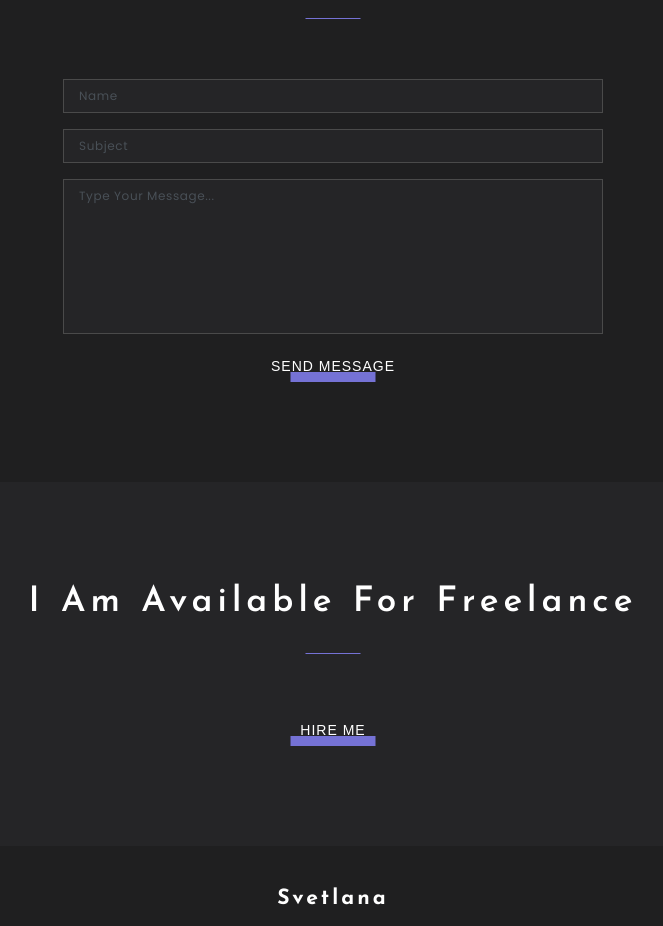
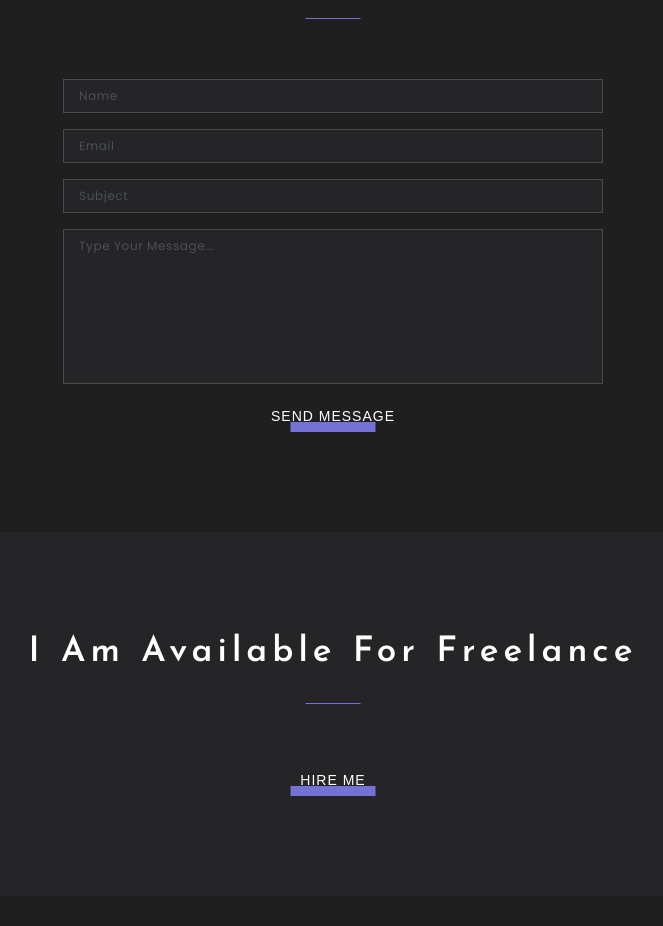
Before and after one commit to alexfcode/portfolio, a React app: page / in a window 1280 px wide. Shown: the part 4520-5446 px from the top of the page, without its empty margins (307-970 px from the left). Built offline with nearby package versions, Linux system fonts and the light colour scheme.

Commit message:
Portfolio is finished

```diff
--- a/src/layout/sections/contacts/Contacts.tsx
+++ b/src/layout/sections/contacts/Contacts.tsx
@@ -6,8 +6,7 @@ import { S } from "./Contact_Styles";
 import emailjs from "@emailjs/browser";
 
 export const Contacts: React.FC = () => {
-    const form = useRef<ElementRef<"form">>(null);
-
+  const form = useRef<ElementRef<"form">>(null);
   const sendEmail = (e: any) => {
     e.preventDefault();
 
@@ -25,17 +24,20 @@ export const Contacts: React.FC = () => {
           console.log("FAILED...", error.text);
         }
       );
+      e.target.reset();
   };
   return (
     <S.Contacts id="contact">
       <Container>
         <SectionTitle>Contact</SectionTitle>
         <S.Form ref={form} onSubmit={sendEmail}>
-          <S.Field placeholder={"name"} name={"username"}></S.Field>
-          <S.Field placeholder={"subject"} name={"subject"}></S.Field>
+          <S.Field required placeholder={"name"} name={"username"}></S.Field>
+          <S.Field required placeholder={"email"} name={"email"}></S.Field>
+          <S.Field required placeholder={"subject"} name={"subject"}></S.Field>
           <S.Field
             placeholder={"type your message..."}
-            as={"textarea"} name={"message"}
+            as={"textarea"}
+            name={"message"}
           ></S.Field>
           <Button type={"submit"}>Send Message</Button>
         </S.Form>
```
